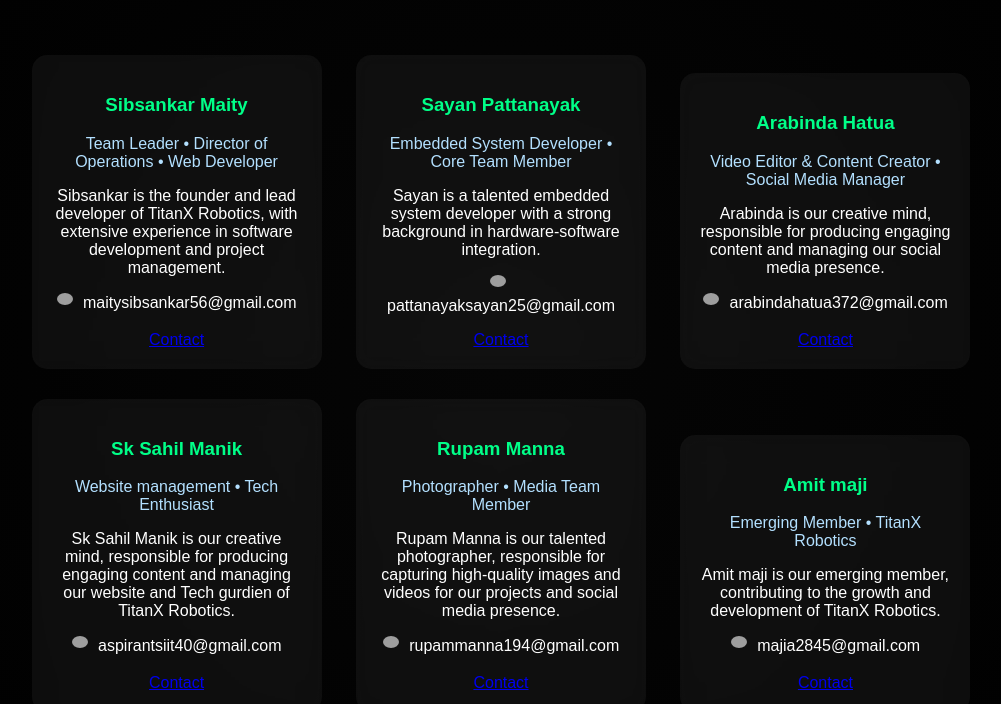
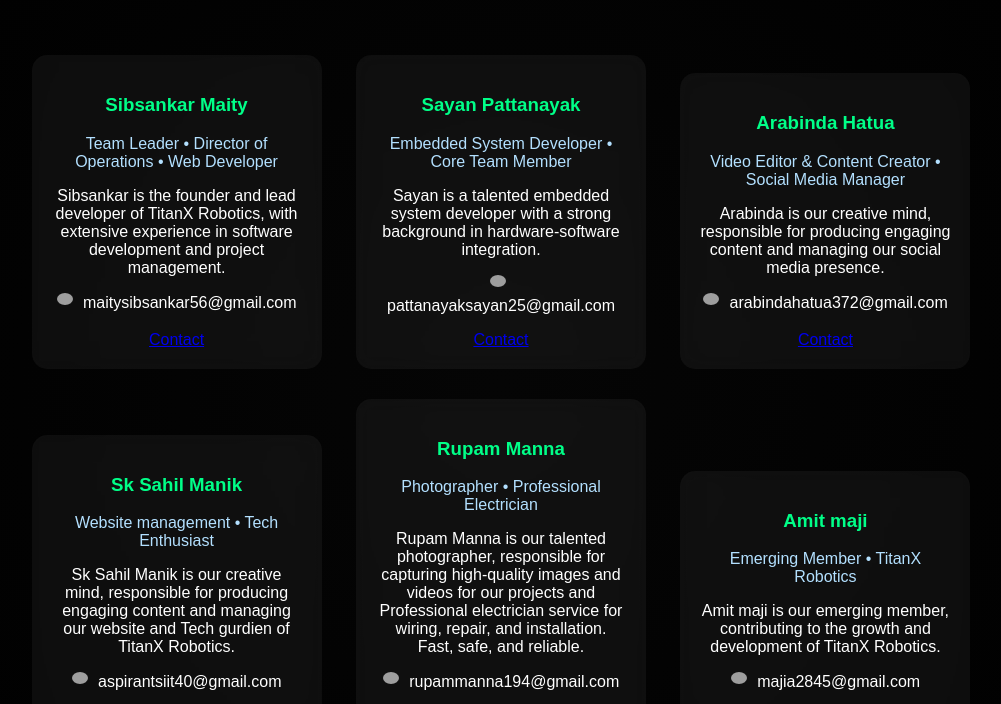
Before and after one commit to Titanxrobotics/TitanX-Robotics, a plain HTML site: page members.html in a window 1280 px wide. Shown: the part 99-803 px from the top of the page, without its empty margins (139-1140 px from the left). Drawn offline with Linux system fonts and the light colour scheme; grey boxes are pictures that could not be loaded.

Commit message:
conflict fixed

```diff
--- a/members.html
+++ b/members.html
@@ -132,10 +132,10 @@ aspirantsiit40@gmail.com
 </div>
 <div class="card">
 <h3 style="color:#00ff88;">Rupam Manna</h3>
-  <p style="color:#b3e0ff;">Photographer • Media Team Member</p>
+  <p style="color:#b3e0ff;">Photographer • Professional Electrician</p>
 
   <p class="desc">
-    Rupam Manna is our talented photographer, responsible for capturing high-quality images and videos for our projects and social media presence.
+    Rupam Manna is our talented photographer, responsible for capturing high-quality images and videos for our projects and Professional electrician service for wiring, repair, and installation. Fast, safe, and reliable.
   </p>
 
 <p class="email">
```
